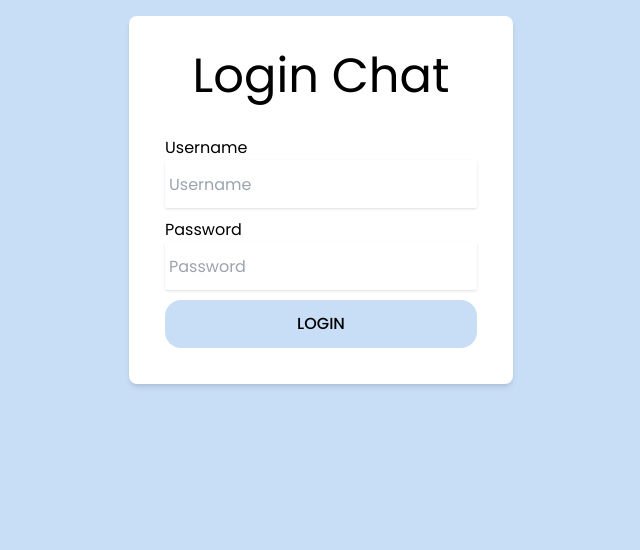
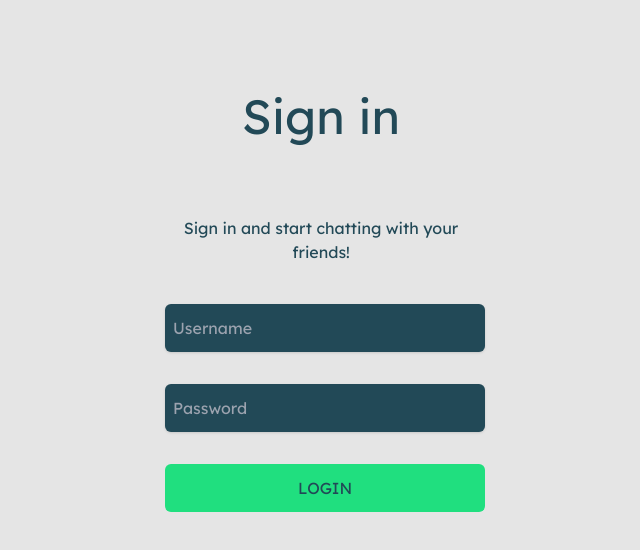
Before and after one commit to ogeanzin/Chat-Real-Time, a React (Create React App) app in the folder client/: page / in a window 1280 px wide. Shown: the top 550 px of the page, without its empty margins (319-959 px from the left). Built offline with nearby package versions, Linux system fonts and the light colour scheme; no server answers.

Commit message:
Style login page

```diff
--- a/client/public/index.html
+++ b/client/public/index.html
@@ -15,7 +15,7 @@
 
     <link rel="preconnect" href="https://fonts.googleapis.com">
     <link rel="preconnect" href="https://fonts.gstatic.com" crossorigin>
-    <link href="https://fonts.googleapis.com/css2?family=Poppins:ital,wght@0,100;0,200;0,300;0,400;0,500;0,600;0,700;0,800;0,900;1,100;1,200;1,300;1,400;1,500;1,600;1,700;1,800;1,900&display=swap" rel="stylesheet">
+    <link href="https://fonts.googleapis.com/css2?family=Lexend+Deca&display=swap" rel="stylesheet">
   </head>
 
 
--- /dev/null
+++ b/client/src/Components/Login.jsx
@@ -0,0 +1,60 @@
+import React, { useState } from 'react';
+import { useNavigate } from 'react-router-dom';
+
+const Login = () => {
+    const navigate = useNavigate();
+    const [user, setUser] = useState({username: '', password: ''});
+
+    const joinRoom = (e) => {
+        e.preventDefault();
+        localStorage.setItem('user', user);
+        navigate('/chat');
+    };
+
+    function handleUsername(e) {
+        setUser({
+            ...user,
+            username: e.target.value
+        });
+    };
+
+    function handlePassword(e) {
+        setUser({
+            ...user,
+            password: e.target.value
+        });
+    };
+
+    return (
+        <form className="w-96 p-9 rounded-lg text-blueGreen items-center text-center" onSubmit={joinRoom}>
+            <h1 className='text-5xl text-center pb-9'>Sign in</h1>
+                <p className='my-10'>Sign in and start chatting with your friends!</p>
+
+                <input
+                    className='mb-8 w-80 bg-blueGreen text-white border-none p-2 cursor-pointer rounded-md h-12 shadow'
+                    type="text" placeholder='Username'
+                    name='username' id='username'
+                    value={user.username}
+                    onChange={handleUsername}
+                />
+
+                <input
+                    className='mb-8 w-80 bg-blueGreen text-white border-none p-2 cursor-pointer rounded-md h-12 shadow'
+                    type="password"
+                    placeholder='Password'
+                    name='password'
+                    id='password'
+                    value={user.password}
+                    onChange={handlePassword}
+                />
+
+            <button
+                type='submit'
+                className='w-80 rounded-md h-12 flex items-center justify-center font-medium leading-4 duration-500 cursor-pointer border-none bg-green hover:bg-greenDark hover:text-white'>
+                    LOGIN
+            </button>
+        </form>
+    )
+}
+
+export default Login
--- a/client/src/pages/Home.jsx
+++ b/client/src/pages/Home.jsx
@@ -1,61 +1,12 @@
-import React, { useState } from 'react'
-import { useNavigate } from 'react-router-dom';
+import React from 'react';
+
+import Login from '../Components/Login';
 
 export const Home = () => {
-    const navigate = useNavigate();
-    const [user, setUser] = useState({username: '', password: ''});
-
-    const joinRoom = (e) => {
-        e.preventDefault();
-        localStorage.setItem('user', user);
-        navigate('/chat');
-    };
-
-    function handleUsername(e) {
-        setUser({
-            ...user,
-            username: e.target.value
-        });
-    };
-
-    function handlePassword(e) {
-        setUser({
-            ...user,
-            password: e.target.value
-        });
-    };
 
     return (
-        <div className="w-full flex flex-col p-4 items-center justify-center">
-            <form className="w-96 bg-white p-9 rounded-lg shadow-md text-base" onSubmit={joinRoom}>
-                <h2 className='text-5xl text-center pb-9'>Login Chat</h2>
-
-                    <label htmlFor="username">Username</label>
-                    <input
-                        className='mb-2.5 w-full border-none p-1 cursor-pointer rounded-sm h-12 shadow'
-                        type="text" placeholder='Username'
-                        name='username' id='username'
-                        value={user.username}
-                        onChange={handleUsername}
-                    />
-
-                    <label htmlFor="password">Password</label>
-                    <input
-                        className='mb-2.5 w-full border-none p-1 cursor-pointer rounded-sm h-12 shadow'
-                        type="password"
-                        placeholder='Password'
-                        name='password'
-                        id='password'
-                        value={user.password}
-                        onChange={handlePassword}
-                    />
-
-                <button
-                    type='submit'
-                    className='w-full rounded-2xl h-12 flex items-center justify-center font-medium leading-4 duration-500 cursor-pointer border-none bg-[#c8def7] hover:bg-[#70adf3] hover:text-white'>
-                        LOGIN
-                </button>
-            </form>
+        <div className="w-full mt-10 flex flex-col p-4 items-center justify-center">
+            <Login />
         </div>
     )
 }
--- a/client/src/styles/App.css
+++ b/client/src/styles/App.css
@@ -2,10 +2,10 @@
     box-sizing: border-box;
     margin: 0;
     padding: 0;
-    font-family: 'Poppins';
+    font-family: 'Lexend Deca';
 }
 
 body {
-    background-color: #c8def7;
+    background-color: #E5E5E5;
     align-items: center;
 }
--- a/client/tailwind.config.js
+++ b/client/tailwind.config.js
@@ -4,7 +4,14 @@ module.exports = {
     './src/**/*.jsx',
   ],
   theme: {
-    extend: {},
+    extend: {
+      colors: {
+        blueGreen: '#224957',
+        white: '#FFF',
+        green: '#20DF7F',
+        greenDark: '#19B366',
+      }
+    },
   },
   plugins: [],
 }
```
Also changed, not shown: 1 other file (tests, documents, lock files or other folders).
